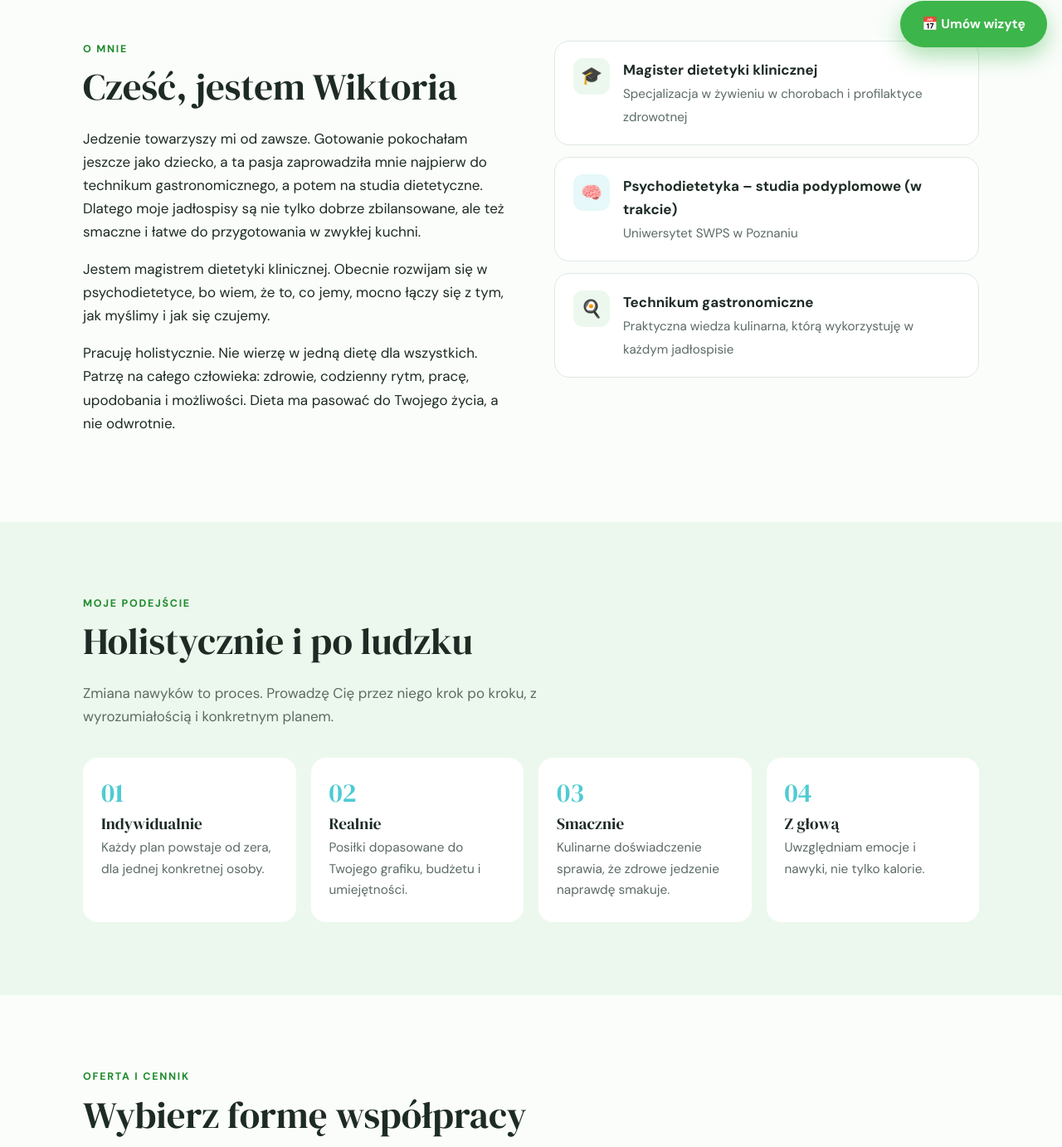
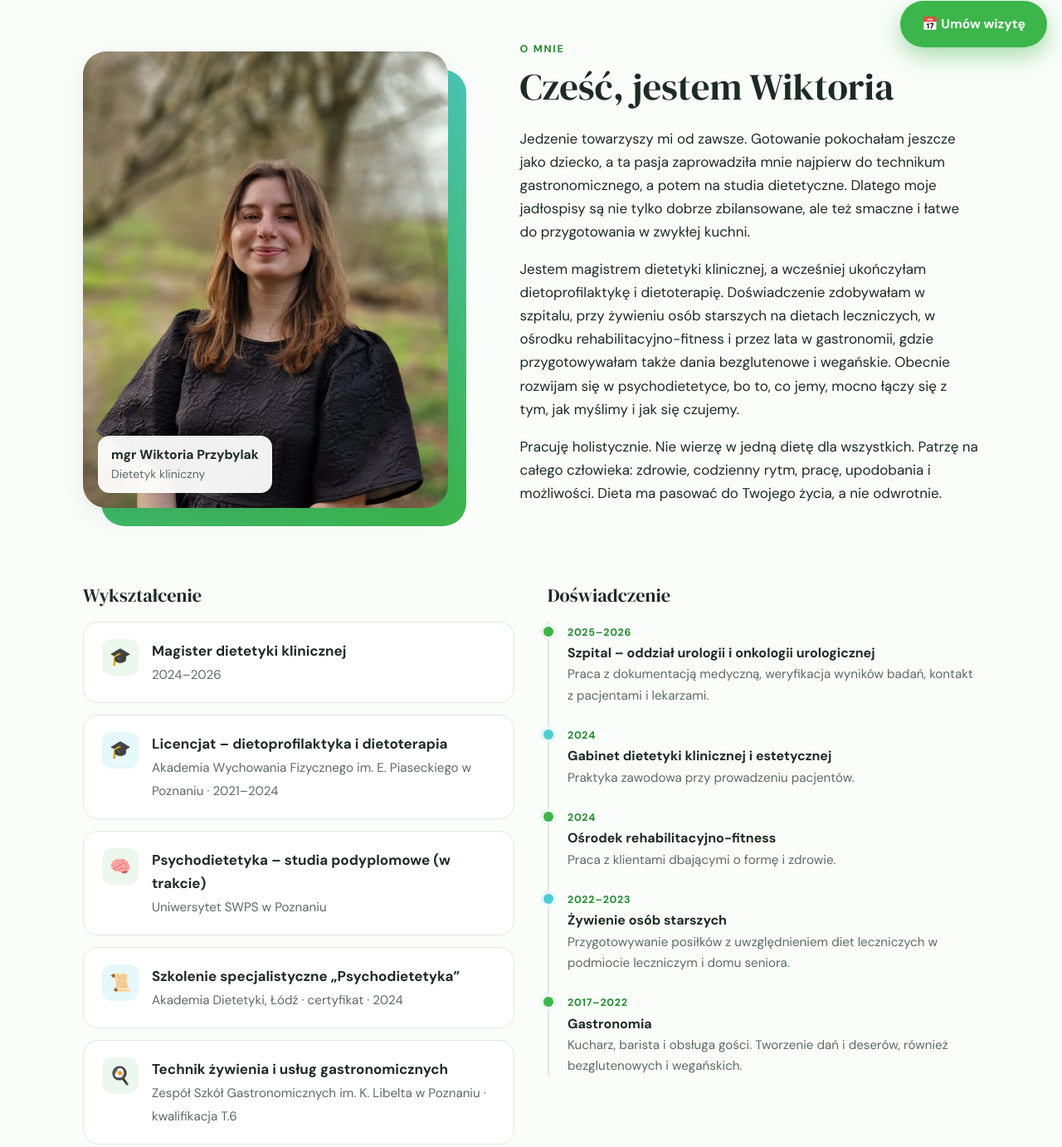
Before and after one commit to zdrowkozazdrowie/zdrowko_za_zdrowie, a plain HTML site: page index.html in a window 1280 px wide. Shown: the part 725-2107 px from the top of the page at 83% size. Drawn offline with Linux system fonts and the light colour scheme.

Commit message:
Add portrait photo and education/experience from CV to About section
Co-Authored-By: Claude Opus 5.5 <noreply@anthropic.com>

```diff
--- a/index.html
+++ b/index.html
@@ -89,7 +89,27 @@
     .badge { background: #fff; border: 1px solid var(--line); border-radius: 999px; padding: 6px 14px; font-size: .88rem; color: var(--muted); }
 
     /* About */
-    .about-grid { display: grid; grid-template-columns: 1fr 1fr; gap: 56px; align-items: start; }
+    .about-grid { display: grid; grid-template-columns: 0.85fr 1fr; gap: 56px; align-items: center; }
+    .portrait { margin: 0; position: relative; max-width: 440px; isolation: isolate; }
+    .portrait::before {
+      content: ""; position: absolute; inset: 22px -22px -22px 22px; border-radius: 28px;
+      background: linear-gradient(160deg, var(--teal) 0%, var(--green) 100%); z-index: -1;
+    }
+    .portrait img { width: 100%; height: auto; aspect-ratio: 4/5; object-fit: cover; object-position: 50% 30%; border-radius: 28px; box-shadow: var(--shadow); }
+    .portrait figcaption {
+      position: absolute; left: 18px; bottom: 18px; background: rgba(255,255,255,.94); border-radius: 14px;
+      padding: 10px 16px; font-size: .88rem; color: var(--muted); box-shadow: var(--shadow);
+    }
+    .portrait figcaption strong { display: block; color: var(--ink); font-size: .98rem; }
+    .cv-grid { display: grid; grid-template-columns: 1fr 1fr; gap: 40px; margin-top: 80px; }
+    .cv-grid h3 { margin-bottom: 18px; }
+    .timeline { list-style: none; margin: 0; padding: 0 0 0 22px; border-left: 2px solid var(--line); }
+    .timeline li { position: relative; padding-bottom: 22px; color: var(--muted); font-size: .95rem; }
+    .timeline li:last-child { padding-bottom: 0; }
+    .timeline li::before { content: ""; position: absolute; left: -29px; top: 6px; width: 12px; height: 12px; border-radius: 50%; background: var(--green); box-shadow: 0 0 0 4px var(--green-soft); }
+    .timeline li:nth-child(even)::before { background: var(--teal); box-shadow: 0 0 0 4px var(--teal-soft); }
+    .timeline strong { display: block; color: var(--ink); font-size: 1rem; }
+    .timeline .yr { display: inline-block; font-size: .78rem; font-weight: 700; letter-spacing: .06em; color: var(--green-dark); margin-bottom: 2px; }
     .about-text p { margin: 0 0 1em; }
     .edu { display: grid; gap: 14px; }
     .edu-item { background: var(--card); border: 1px solid var(--line); border-radius: var(--radius); padding: 20px 22px; display: flex; gap: 16px; }
@@ -190,7 +210,9 @@
       section { padding: 64px 0; }
       .wrap { padding: 0 16px; }
       .hero { padding: 40px 0 64px; }
-      .hero-grid, .about-grid, .contact-grid { grid-template-columns: 1fr; gap: 32px; }
+      .hero-grid, .about-grid, .contact-grid, .cv-grid { grid-template-columns: 1fr; gap: 32px; }
+      .portrait { margin: 0 22px 22px 0; }
+      .cv-grid { margin-top: 56px; gap: 44px; }
       .hero-logo { max-width: 240px; margin: 0 auto; order: -1; }
       .offer-grid, .pillars, .steps, .row { grid-template-columns: 1fr; }
       .menu-toggle { display: block; }
@@ -245,26 +267,56 @@
   </section>
 
   <section id="o-mnie">
-    <div class="wrap about-grid">
+    <div class="wrap">
+      <div class="about-grid">
+        <figure class="portrait">
+          <img src="assets/wiktoria.jpg" alt="mgr Wiktoria Przybylak, dietetyk kliniczny" width="1126" height="1876" loading="lazy">
+          <figcaption><strong>mgr Wiktoria Przybylak</strong>Dietetyk kliniczny</figcaption>
+        </figure>
         <div class="about-text">
           <div class="eyebrow">O mnie</div>
           <h2>Cześć, jestem Wiktoria</h2>
           <p>Jedzenie towarzyszy mi od zawsze. Gotowanie pokochałam jeszcze jako dziecko, a ta pasja zaprowadziła mnie najpierw do technikum gastronomicznego, a potem na studia dietetyczne. Dlatego moje jadłospisy są nie tylko dobrze zbilansowane, ale też smaczne i łatwe do przygotowania w zwykłej kuchni.</p>
-        <p>Jestem magistrem dietetyki klinicznej. Obecnie rozwijam się w psychodietetyce, bo wiem, że to, co jemy, mocno łączy się z tym, jak myślimy i jak się czujemy.</p>
+          <p>Jestem magistrem dietetyki klinicznej, a wcześniej ukończyłam dietoprofilaktykę i dietoterapię. Doświadczenie zdobywałam w szpitalu, przy żywieniu osób starszych na dietach leczniczych, w ośrodku rehabilitacyjno-fitness i przez lata w gastronomii, gdzie przygotowywałam także dania bezglutenowe i wegańskie. Obecnie rozwijam się w psychodietetyce, bo to, co jemy, mocno łączy się z tym, jak myślimy i jak się czujemy.</p>
           <p>Pracuję holistycznie. Nie wierzę w jedną dietę dla wszystkich. Patrzę na całego człowieka: zdrowie, codzienny rytm, pracę, upodobania i możliwości. Dieta ma pasować do Twojego życia, a nie odwrotnie.</p>
         </div>
+      </div>
+
+      <div class="cv-grid">
+        <div>
+          <h3>Wykształcenie</h3>
           <div class="edu">
             <div class="edu-item">
               <div class="edu-icon">🎓</div>
-          <div><strong>Magister dietetyki klinicznej</strong><span>Specjalizacja w żywieniu w chorobach i profilaktyce zdrowotnej</span></div>
+              <div><strong>Magister dietetyki klinicznej</strong><span>2024–2026</span></div>
+            </div>
+            <div class="edu-item">
+              <div class="edu-icon">🎓</div>
+              <div><strong>Licencjat – dietoprofilaktyka i dietoterapia</strong><span>Akademia Wychowania Fizycznego im. E. Piaseckiego w Poznaniu · 2021–2024</span></div>
             </div>
             <div class="edu-item">
               <div class="edu-icon">🧠</div>
               <div><strong>Psychodietetyka – studia podyplomowe (w trakcie)</strong><span>Uniwersytet SWPS w Poznaniu</span></div>
             </div>
             <div class="edu-item">
+              <div class="edu-icon">📜</div>
+              <div><strong>Szkolenie specjalistyczne „Psychodietetyka”</strong><span>Akademia Dietetyki, Łódź · certyfikat · 2024</span></div>
+            </div>
+            <div class="edu-item">
               <div class="edu-icon">🍳</div>
-          <div><strong>Technikum gastronomiczne</strong><span>Praktyczna wiedza kulinarna, którą wykorzystuję w każdym jadłospisie</span></div>
+              <div><strong>Technik żywienia i usług gastronomicznych</strong><span>Zespół Szkół Gastronomicznych im. K. Libelta w Poznaniu · kwalifikacja T.6</span></div>
+            </div>
+          </div>
+        </div>
+        <div>
+          <h3>Doświadczenie</h3>
+          <ul class="timeline">
+            <li><span class="yr">2025–2026</span><strong>Szpital – oddział urologii i onkologii urologicznej</strong>Praca z dokumentacją medyczną, weryfikacja wyników badań, kontakt z pacjentami i lekarzami.</li>
+            <li><span class="yr">2024</span><strong>Gabinet dietetyki klinicznej i estetycznej</strong>Praktyka zawodowa przy prowadzeniu pacjentów.</li>
+            <li><span class="yr">2024</span><strong>Ośrodek rehabilitacyjno-fitness</strong>Praca z klientami dbającymi o formę i zdrowie.</li>
+            <li><span class="yr">2022–2023</span><strong>Żywienie osób starszych</strong>Przygotowywanie posiłków z uwzględnieniem diet leczniczych w podmiocie leczniczym i domu seniora.</li>
+            <li><span class="yr">2017–2022</span><strong>Gastronomia</strong>Kucharz, barista i obsługa gości. Tworzenie dań i deserów, również bezglutenowych i wegańskich.</li>
+          </ul>
         </div>
       </div>
     </div>
```
Also changed, not shown: assets/wiktoria.jpg (added), 1 other file. Lines whose indentation alone changed are shown as unchanged.
